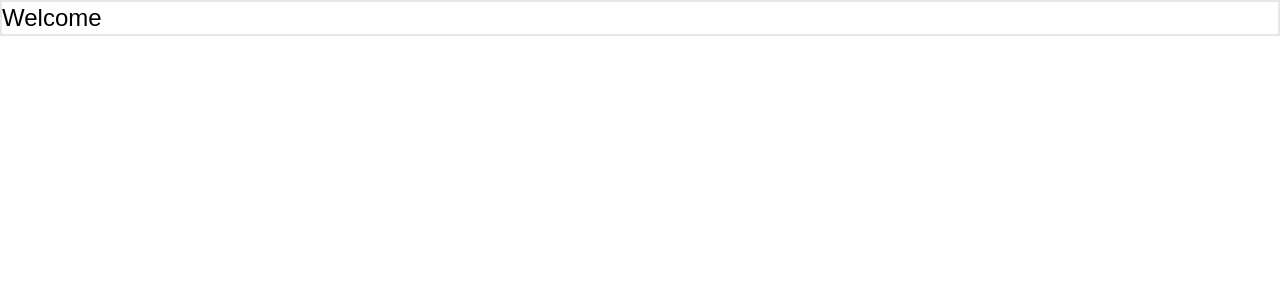
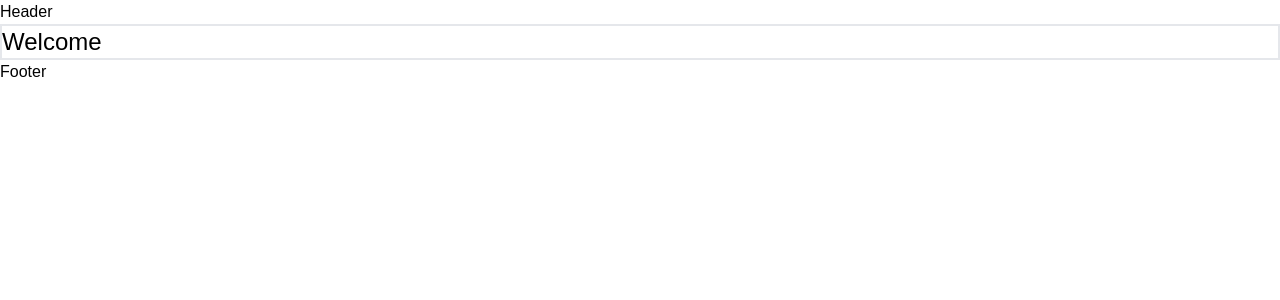
Before and after one commit to TEDxYCCE/tedxycce2022, a Next.js app: page / in a window 1280 px wide. Shown: the top 300 px of the page. Built offline with nearby package versions, Linux system fonts and the light colour scheme.

Commit message:
feat: :sparkles: header footer boilerplate

```diff
--- /dev/null
+++ b/components/footer.tsx
@@ -0,0 +1,5 @@
+const Footer = () => {
+  return <footer>Footer</footer>;
+};
+
+export default Footer;
--- /dev/null
+++ b/components/header.tsx
@@ -0,0 +1,5 @@
+const Header = () => {
+  return <header>Header</header>;
+};
+
+export default Header;
--- a/pages/index.tsx
+++ b/pages/index.tsx
@@ -1,5 +1,7 @@
 import type { NextPage } from "next";
 import Head from "next/head";
+import Footer from "../components/footer";
+import Header from "../components/header";
 
 const Home: NextPage = () => {
   return (
@@ -9,10 +11,11 @@ const Home: NextPage = () => {
         <meta name="description" content="Generated by create next app" />
         <link rel="icon" href="/favicon.ico" />
       </Head>
-
+      <Header />
       <main className="border-2">
         <h1 className="text-2xl">Welcome</h1>
       </main>
+      <Footer />
     </div>
   );
 };
```
